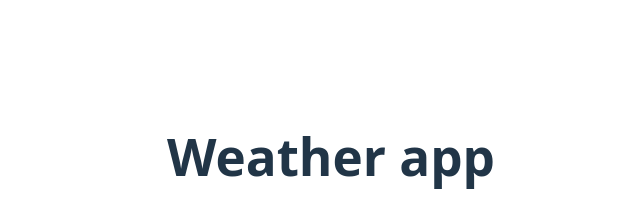
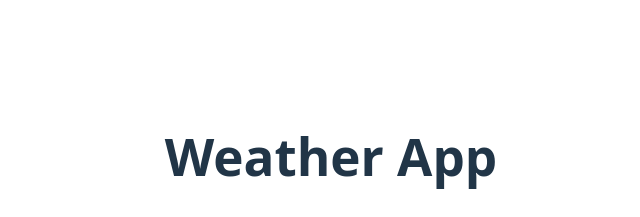
Before and after one commit to AndreCarpio/bootcamp-frontend-25, a React (Vite) app: page / in a window 1280 px wide. Shown: the part 222-439 px from the top of the page, without its empty margins (309-949 px from the left). Built offline with nearby package versions, Linux system fonts and the light colour scheme.

Commit message:
fixing title bugs

```diff
--- a/src/components/molecules/Weather.jsx
+++ b/src/components/molecules/Weather.jsx
@@ -28,7 +28,7 @@ export const Weather = () => {
     console.log(searchInput);
     let city = mockWeatherData[searchInput];
     if (city) {
-      setWeather(city);
+      setWeather({ city: searchInput, ...city });
       setFound(true);
     } else {
       setWeather(null);
@@ -43,7 +43,7 @@ export const Weather = () => {
 
   return (
     <>
-      <h1>Weather app</h1>
+      <h1>Weather App</h1>
 
       <div className="barMenu">
         <input
@@ -60,7 +60,7 @@ export const Weather = () => {
         <div className="cardWeaher">
           <img src="./weather.svg" height="50px" width="50px" />
 
-          <p className="cityTitle">{searchInput}</p>
+          <p className="cityTitle">{weather.city}</p>
           <p>Temperature:{weather?.temperature}</p>
 
           <div style={{ display: "flex", gap: "1rem" }}>
```
